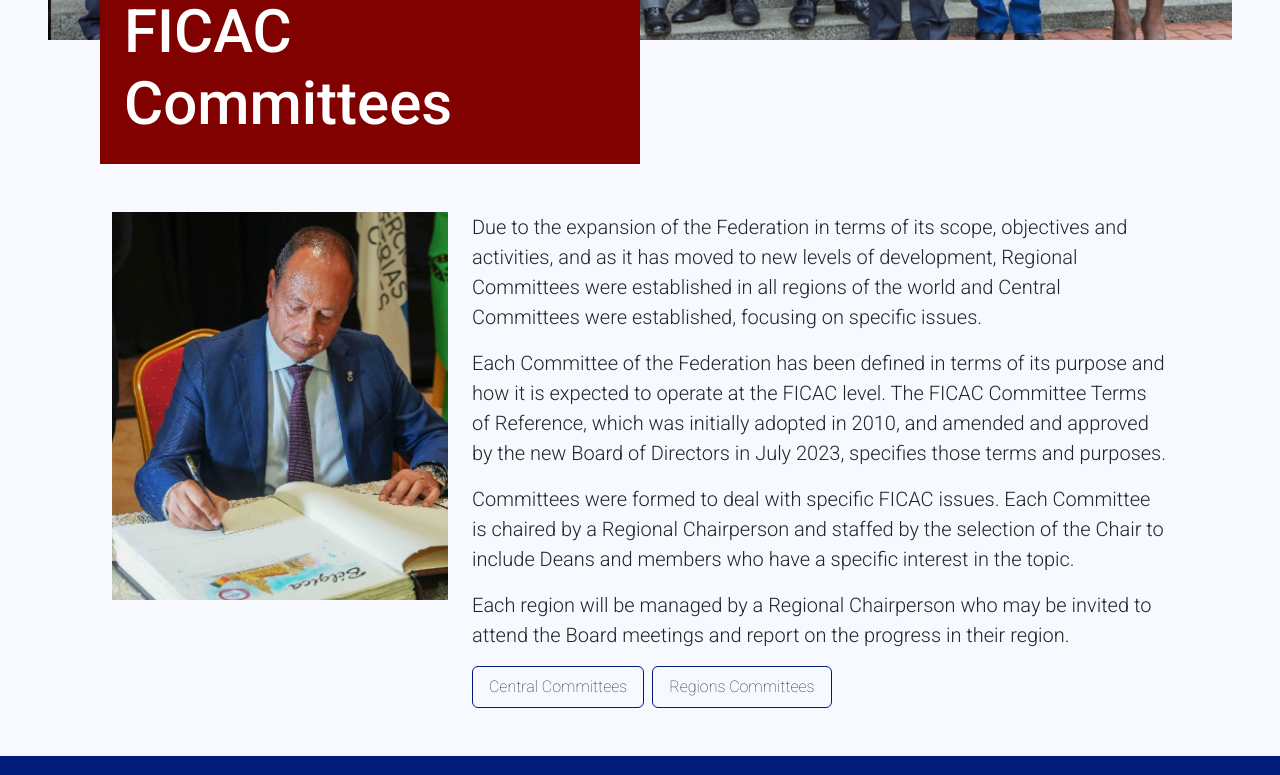
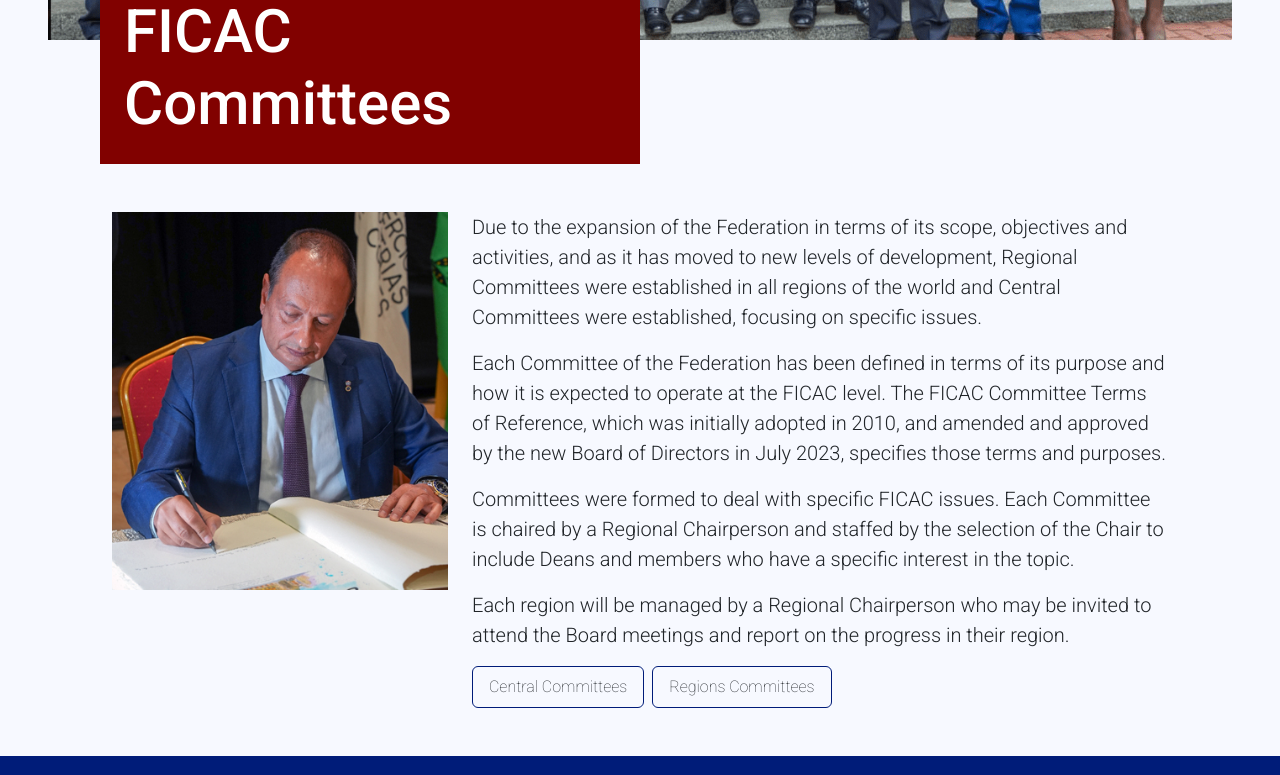
Before and after one commit to ivistaz-ecom/ficacstaging, a Next.js app: page /ficac-committees in a window 1280 px wide. Shown: the part 680-1455 px from the top of the page. Built offline with nearby package versions, Linux system fonts and the light colour scheme.

Commit message:
Committee images updated

```diff
--- a/components/FrontCommitteeComponent/FrontCommitteeContent.js
+++ b/components/FrontCommitteeComponent/FrontCommitteeContent.js
@@ -19,7 +19,7 @@
       <Container className='mt-5'>
         <Row>
           <Col>
-            <Image src="/ficac_content_committe.png" alt="aboutus"
+            <Image src="/ficac_content_committe.jpg" alt="aboutus"
               className='w-100 h-auto'
               width={200}
               height={250}
```
Also changed, not shown: public/ficac_content_committe.jpg (added).
